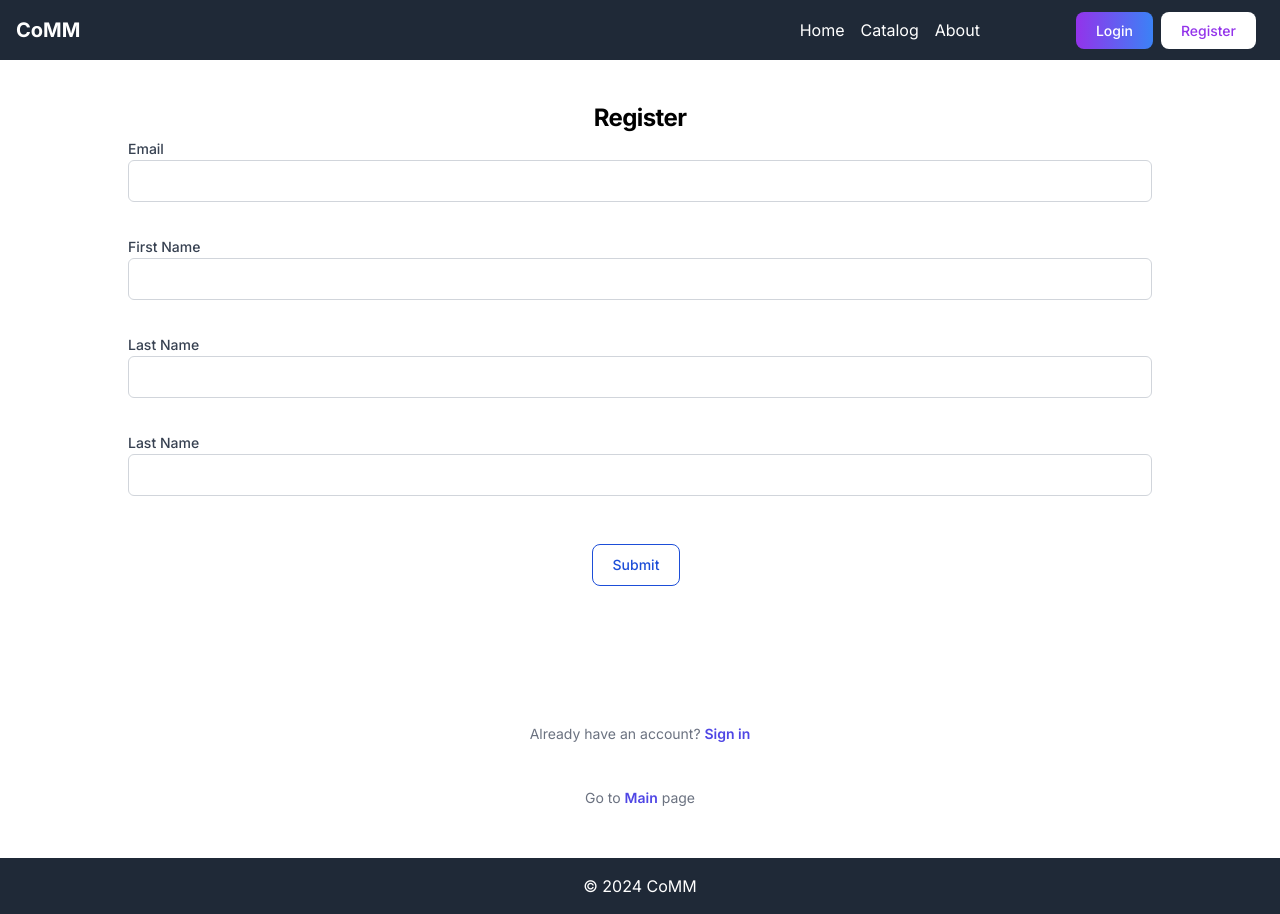
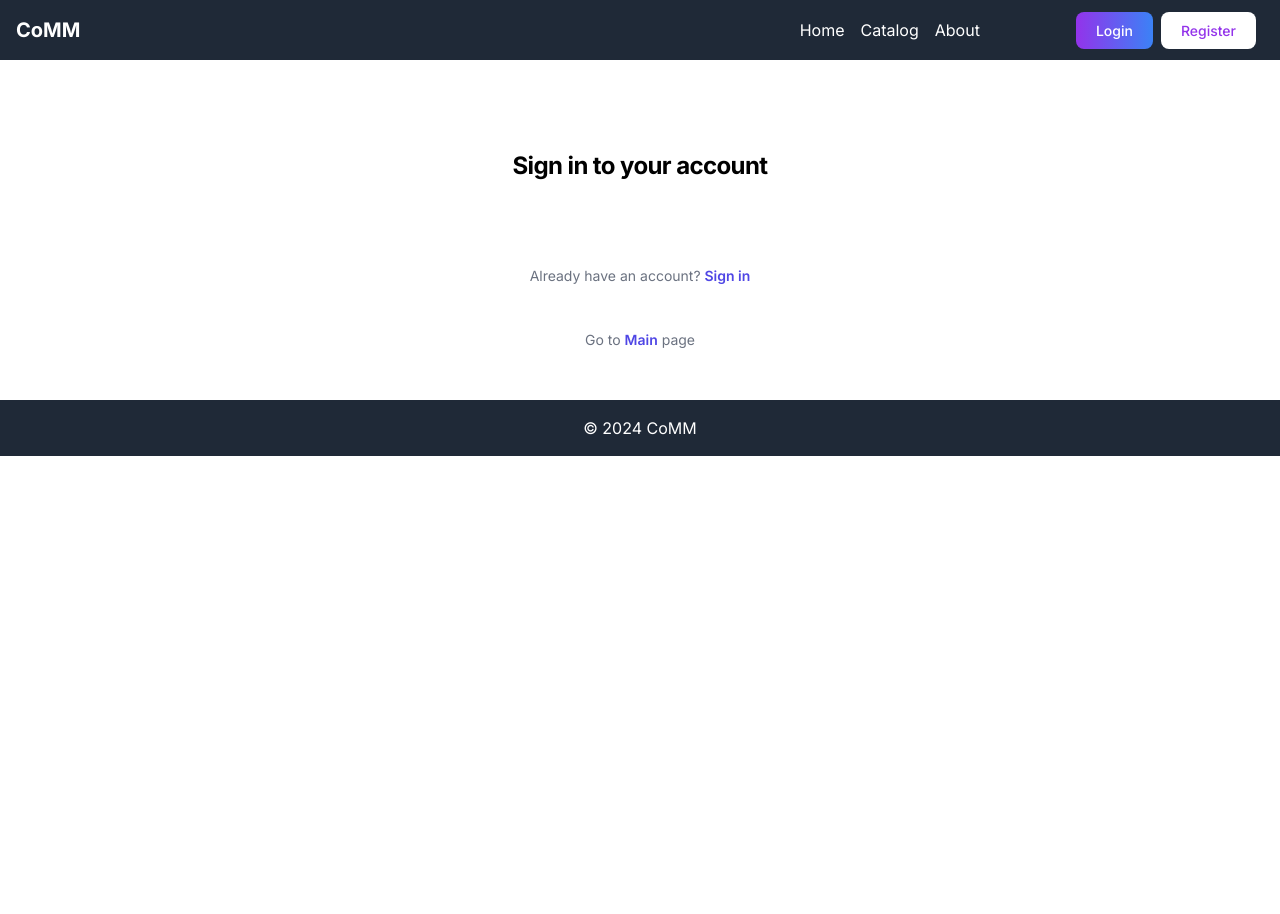
Before and after one commit to annatvali/ecommerce-app, a Next.js app: page /registration in a window 1280 px wide. After the commit the page ends 800 px from the top, so only its background shows below. Built offline with nearby package versions, Linux system fonts and the light colour scheme.

Commit message:
refactor: remove registration form component from feature/main

```diff
--- a/app/registration/page.tsx
+++ b/app/registration/page.tsx
@@ -1,18 +1,14 @@
-import React from 'react';
 import Link from 'next/link';
-import Form from '@/app/registration/registration';
 
 const Registration = () => {
   return (
     <main>
-      <div className="mx-2 sm:mx-4 md:mx-8 lg:mx-16 xl:mx-32 2xl:mx-64">
-        <h2 className="mt-10 text-center text-2xl font-bold leading-9 tracking-tight text-white-900">
-          Register
-        </h2>
-        <Form />
-      </div>
       <div className="flex min-h-full flex-1 flex-col justify-center px-6 py-12 lg:px-8">
-        <div className="sm:mx-auto sm:w-full sm:max-w-sm"></div>
+        <div className="sm:mx-auto sm:w-full sm:max-w-sm">
+          <h2 className="mt-10 text-center text-2xl font-bold leading-9 tracking-tight text-white-900">
+            Sign in to your account
+          </h2>
+        </div>
 
         <div className="mt-10 sm:mx-auto sm:w-full sm:max-w-sm">
           <p className="mt-10 text-center text-sm text-gray-500">
--- a/app/registration/registration.tsx
+++ /dev/null
@@ -1,169 +0,0 @@
-'use client';
-
-import React from 'react';
-import { useForm } from 'react-hook-form';
-import { ErrorMessage } from '@hookform/error-message';
-import { useFormState } from 'react-dom';
-
-// interface dataDraft {
-//   email: string;
-//   firstName: string;
-//   lastName: string;
-//   password: string;
-//   addresses: [{
-//     streetName: string;
-//     streetNumber: string;
-//     postalCode: string;
-//     city: string;
-//     country: string;
-//   }];
-// }
-
-interface Address {
-  streetName: string;
-  streetNumber: string;
-  postalCode: string;
-  city: string;
-  country: string;
-}
-
-interface FormInputs {
-  email: string;
-  firstName: string;
-  lastName: string;
-  password: string;
-  addresses: Address[];
-}
-
-export default function Form() {
-  const {
-    register,
-    formState: { errors },
-    handleSubmit,
-  } = useForm<FormInputs>({
-    criteriaMode: 'all',
-  });
-  const onSubmit = (data: FormInputs) => console.log(data);
-
-  return (
-    <form
-      onSubmit={handleSubmit(onSubmit)}
-      className="space-y-4 w-full"
-      noValidate
-    >
-      <div className="flex flex-col">
-        <div className="relative mb-8">
-          <label
-            htmlFor="email"
-            className="text-sm font-medium text-gray-700 w-full"
-          >
-            Email
-          </label>
-          <input
-            type="email"
-            {...register('email', {
-              required: 'This field is required',
-              pattern: {
-                value: /^[\w-\.]+@([\w-]+\.)+[\w-]{2,4}$/g,
-                message:
-                  'Email must be in the following format - example@email.com',
-              },
-            })}
-            className="px-3 py-2 border border-gray-300 rounded-md w-full"
-          />
-          <ErrorMessage
-            errors={errors}
-            name="email"
-            render={({ message }) => (
-              <p className="text-sm text-red-500 absolute">{message}</p>
-            )}
-          />
-        </div>
-        <div className="relative mb-8">
-          <label
-            htmlFor="firstName"
-            className="text-sm font-medium text-gray-700 w-full"
-          >
-            First Name
-          </label>
-          <input
-            type="text"
-            {...register('firstName', {
-              required: 'This field is required',
-              pattern: {
-                value: /^[a-zA-Z]+$/,
-                message: 'First Name must contain only letters',
-              },
-            })}
-            className="px-3 py-2 border border-gray-300 rounded-md w-full"
-          />
-          <ErrorMessage
-            errors={errors}
-            name="firstName"
-            render={({ message }) => (
-              <p className="text-sm text-red-500 absolute">{message}</p>
-            )}
-          />
-        </div>
-        <div className="relative mb-8">
-          <label
-            htmlFor="lastName"
-            className="text-sm font-medium text-gray-700 w-full"
-          >
-            Last Name
-          </label>
-          <input
-            {...register('lastName', {
-              required: 'This field is required',
-              pattern: {
-                value: /^[a-zA-Z]+$/,
-                message: 'Last Name must contain only letters',
-              },
-            })}
-            className="px-3 py-2 border border-gray-300 rounded-md w-full"
-          />
-          <ErrorMessage
-            errors={errors}
-            name="lastName"
-            render={({ message }) => (
-              <p className="text-sm text-red-500 absolute">{message}</p>
-            )}
-          />
-        </div>
-        <div className="relative mb-8">
-          <label
-            htmlFor="password"
-            className="text-sm font-medium text-gray-700 w-full"
-          >
-            Last Name
-          </label>
-          <input
-            type="password"
-            {...register('password', {
-              required: 'This field is required',
-              pattern: {
-                value: /^(?=.*\d)(?=.*[a-z])(?=.*[A-Z]).{8,}$/g,
-                message:
-                  'Password must contain at least 8 characters long, at least 1 uppercase letter, 1 lowercase letter, and 1 number',
-              },
-            })}
-            className="px-3 py-2 border border-gray-300 rounded-md w-full"
-          />
-          <ErrorMessage
-            errors={errors}
-            name="password"
-            render={({ message }) => (
-              <p className="text-sm text-red-500 absolute">{message}</p>
-            )}
-          />
-        </div>
-      </div>
-      <div className="flex justify-center">
-        <input
-          type="submit"
-          className="cursor-pointer text-blue-700 hover:text-white border border-blue-700 hover:bg-blue-800 focus:ring-4 focus:outline-none focus:ring-blue-300 font-medium rounded-lg text-sm px-5 py-2.5 text-center me-2 mb-2 dark:border-blue-500 dark:text-blue-500 dark:hover:text-white dark:hover:bg-blue-500 dark:focus:ring-blue-800"
-        />
-      </div>
-    </form>
-  );
-}
```
